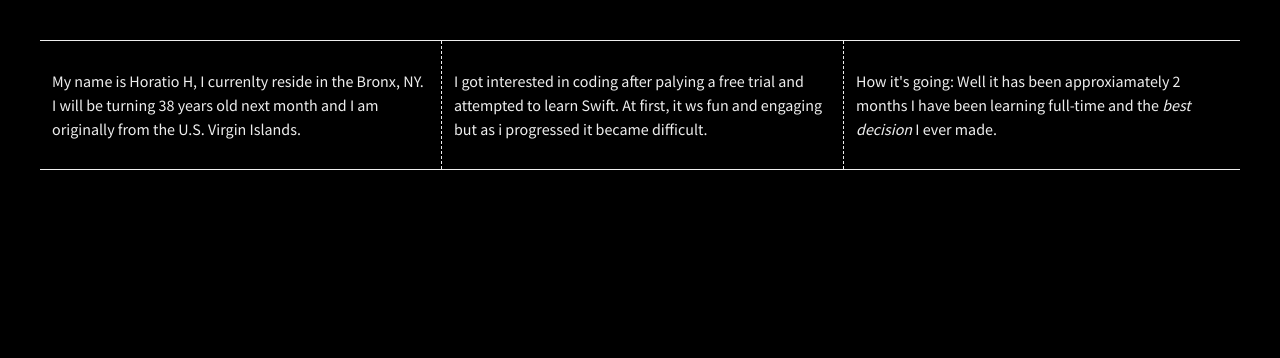
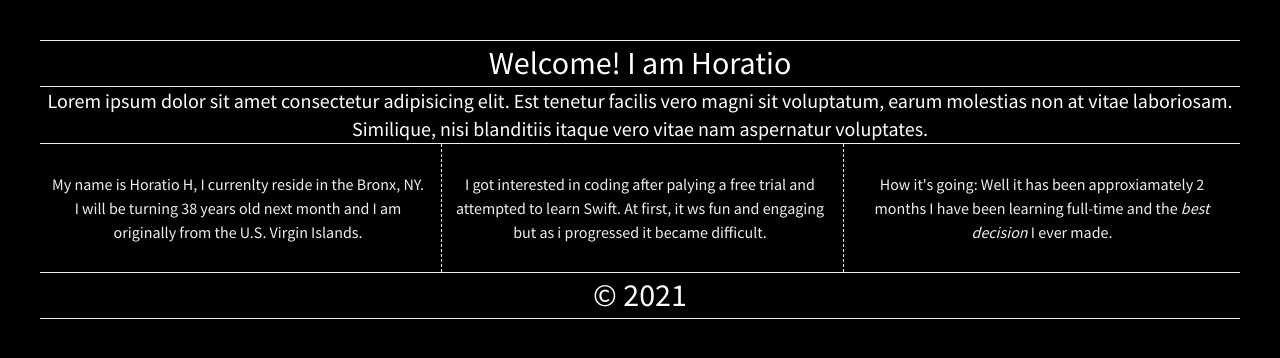
Before and after one commit to Ray-Xavier-2021/divs-flexbox-starter, a plain HTML site: page index.html in a window 1280 px wide. Drawn offline with nearby package versions, Linux system fonts and the light colour scheme.

Commit message:
Added header main and footer with content

```diff
--- a/css/main.css
+++ b/css/main.css
@@ -111,11 +111,25 @@ body {
 .wrapper {
   /*add display:flex and set justify-content to space-between*/
   border-top: 1px solid #eee;
-  border-bottom: 1px solid#eee;
   display: flex;
   justify-content: space-between;
+  text-align: center;
+  flex-flow: row wrap;
 }
 
+
+header, footer {
+    border-bottom: 1px solid#eee;
+    color: #fff;
+    font-size: 32px;
+    width: 100%;
+}
+
+main {
+    border-bottom: 1px solid#eee;
+    color: #fff;
+    width: 100%;
+}
 .div-1, .div-2, .div-3 {
   /*give the divs a width of 30%, add display:flex, set justify-content and align-items to center*/
   color: #eee;
@@ -139,6 +153,9 @@ p {
     padding: 0.75em;
 }
 
+footer {
+    border-top: 1px solid#eee;
+}
 
 
 
--- a/index.html
+++ b/index.html
@@ -22,6 +22,8 @@
         <![endif]-->
 
         <section class="wrapper">
+            <header>Welcome! I am Horatio</header>
+            <main>Lorem ipsum dolor sit amet consectetur adipisicing elit. Est tenetur facilis vero magni sit voluptatum, earum molestias non at vitae laboriosam. Similique, nisi blanditiis itaque vero vitae nam aspernatur voluptates.</main>
             <div class="div-1">
                 <p>My name is Horatio H, I currenlty reside in the Bronx, NY. I will be turning 38 years old next month and I am originally from the U.S. Virgin Islands.</p>
             </div>
@@ -31,6 +33,7 @@
             <div class="div-3">
                 <p>How it's going: Well it has been approxiamately 2 months I have been learning full-time and the <em>best decision</em> I ever made.</p>
             </div>
+            <footer>&copy 2021</footer>
         </section>
 
         <script src="https://ajax.googleapis.com/ajax/libs/jquery/1.11.3/jquery.min.js"></script>
```
